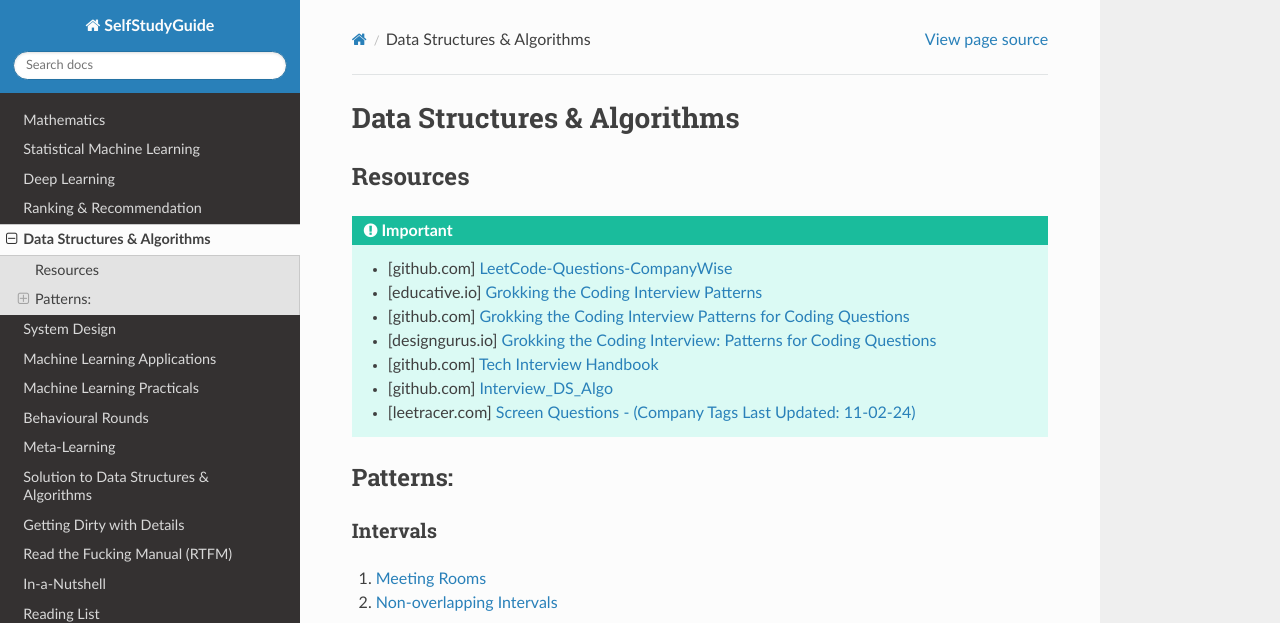
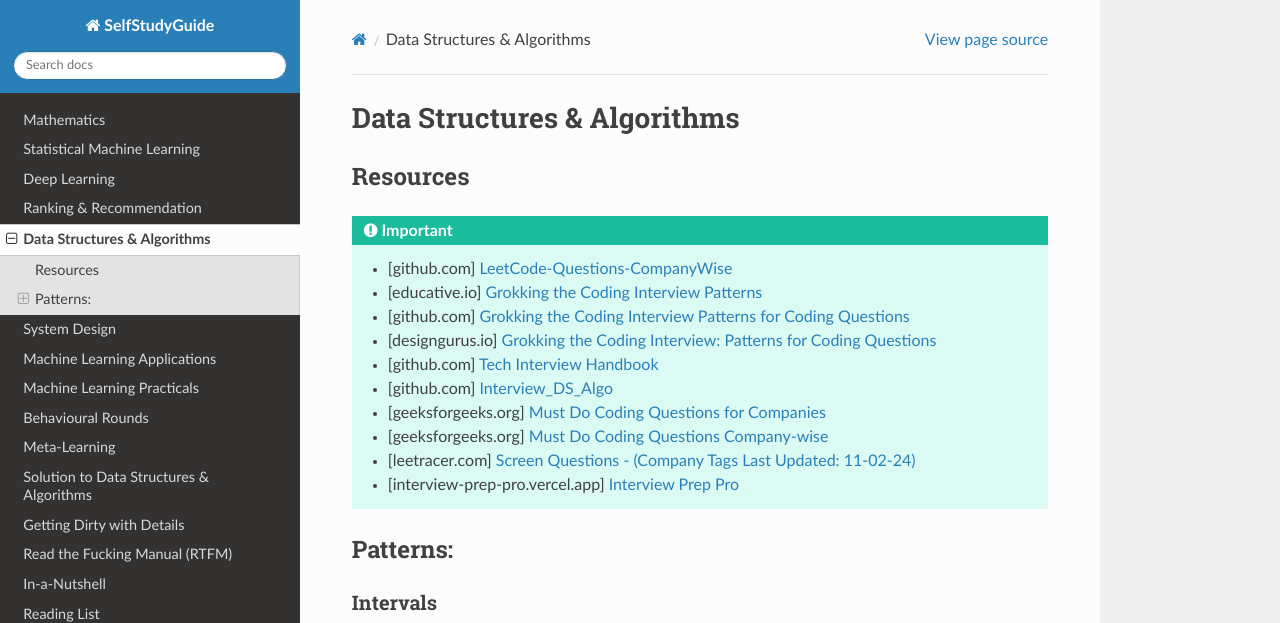
Before and after one commit to uselesstechjunks/leetcode, a Sphinx documentation site: the page built from docs/source/dsalgo.rst, in a window 1280 px wide and 900 px high, cut to the strip 0-623 px from the top of the window. Built offline with Sphinx 7.4.7 and the Read the Docs theme 3.1.0, drawn with Linux system fonts in a browser that asks for light colours.

Commit message:
Update dsalgo.rst (#381)

```diff
--- a/docs/source/dsalgo.rst
+++ b/docs/source/dsalgo.rst
@@ -10,7 +10,10 @@ Resources
 	* [designgurus.io] `Grokking the Coding Interview: Patterns for Coding Questions <https://www.designgurus.io/course/grokking-the-coding-interview>`_
 	* [github.com] `Tech Interview Handbook <https://github.com/yangshun/tech-interview-handbook>`_
 	* [github.com] `Interview_DS_Algo <https://github.com/MAZHARMIK/Interview_DS_Algo>`_
+	* [geeksforgeeks.org] `Must Do Coding Questions for Companies <https://www.geeksforgeeks.org/must-do-coding-questions-for-companies-like-amazon-microsoft-adobe/>`_
+	* [geeksforgeeks.org] `Must Do Coding Questions Company-wise <https://www.geeksforgeeks.org/must-coding-questions-company-wise/>`_
 	* [leetracer.com] `Screen Questions - (Company Tags Last Updated: 11-02-24) <https://leetracer.com/screener>`_
+	* [interview-prep-pro.vercel.app] `Interview Prep Pro <https://interview-prep-pro.vercel.app/>`_
 
 Patterns:
 ========================================
```
